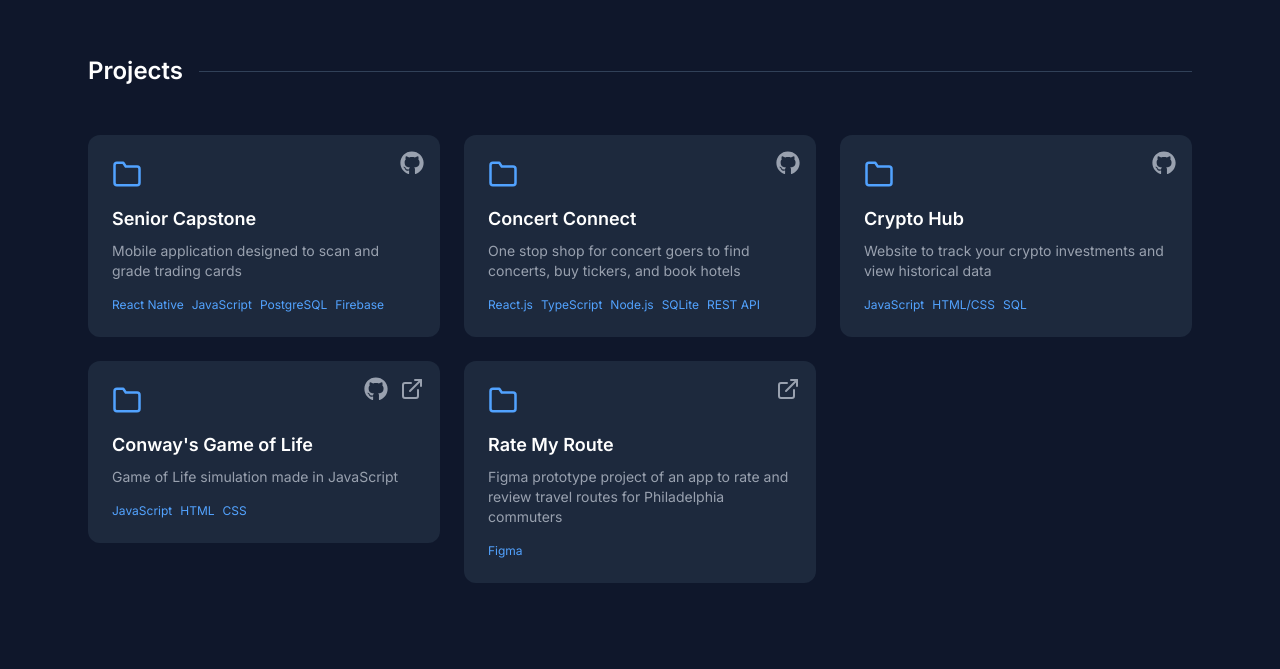
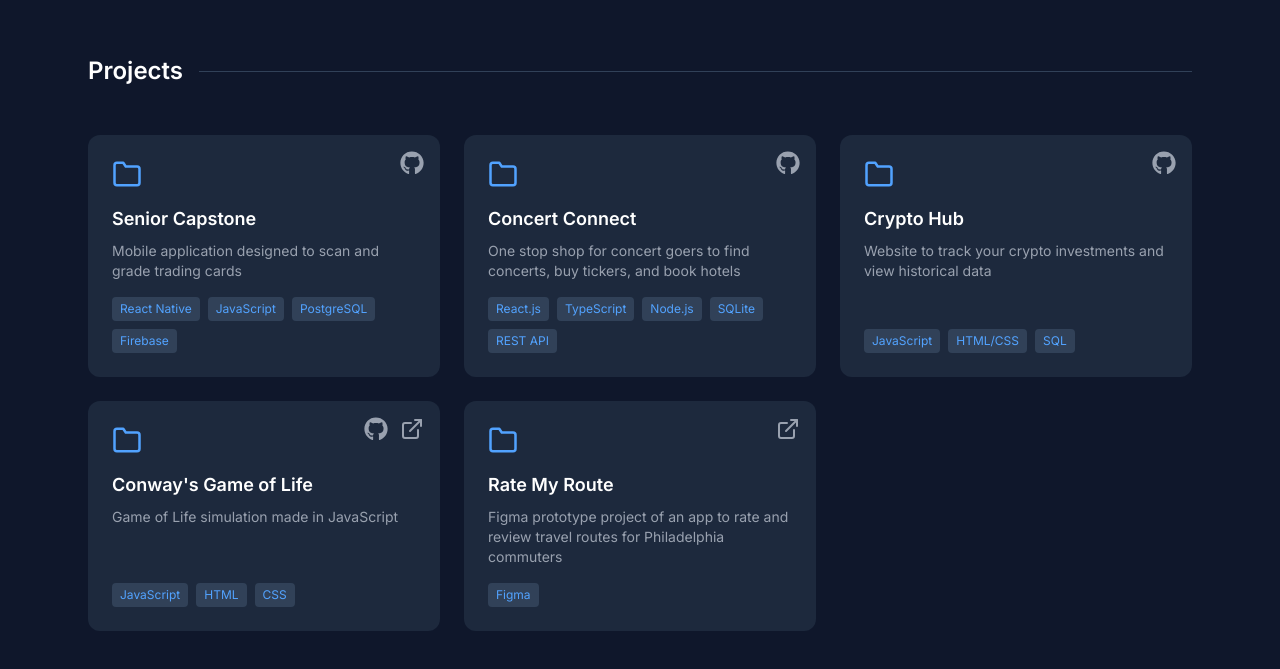
Before and after one commit to wkaiser21/portfolio-site, a React (Vite) app: page / in a window 1280 px wide. Shown: the part 2425-3094 px from the top of the page. Built offline with nearby package versions, Linux system fonts and the light colour scheme.

Commit message:
feat: tech badges style on project cards

```diff
--- a/src/components/ProjectCard.jsx
+++ b/src/components/ProjectCard.jsx
@@ -6,7 +6,7 @@ import { FiFolder } from "react-icons/fi";
 function ProjectCard({ title, description, tech, github, slug, live }) {
   return (
     <Link to={`/projects/${slug}`}>
-      <div className="relative bg-slate-800 rounded-xl p-6 hover:-translate-y-2 hover:shadow-2xl hover:shadow-blue-400/40 transition-all duration-300 cursor-pointer">
+      <div className="relative bg-slate-800 rounded-xl p-6 flex flex-col h-full hover:-translate-y-2 hover:shadow-2xl hover:shadow-blue-400/40 transition-all duration-300 cursor-pointer">
         <FiFolder className="text-blue-400 mb-4" size={30} />
         {/* Icon Container */}
         <div className="absolute top-4 right-4 flex gap-3">
@@ -39,12 +39,17 @@ function ProjectCard({ title, description, tech, github, slug, live }) {
         <h3 className="text-lg font-semibold text-white mb-2">{title}</h3>
 
         {/* Description */}
-        <p className="text-gray-400 text-sm mb-4">{description}</p>
+        <p className="text-gray-400 text-sm mb-4 flex-grow">{description}</p>
 
         {/* Tech Stack */}
         <div className="flex flex-wrap gap-2 text-xs text-blue-400">
           {tech.map((item, index) => (
-            <span key={index}>{item}</span>
+            <span
+              key={index}
+              className="bg-slate-700 px-2 py-1 rounded text-blue-400"
+            >
+              {item}
+            </span>
           ))}
         </div>
       </div>
```
